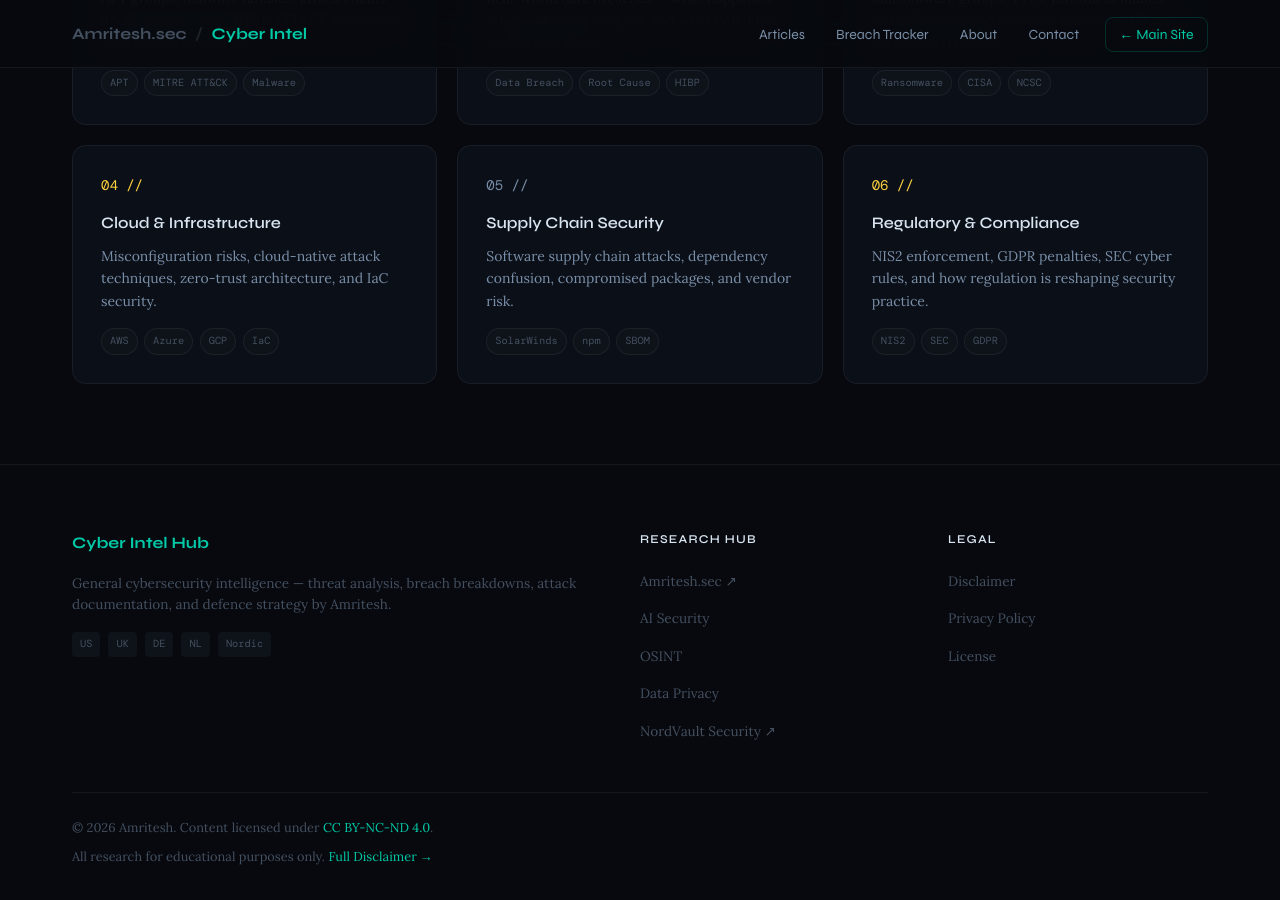
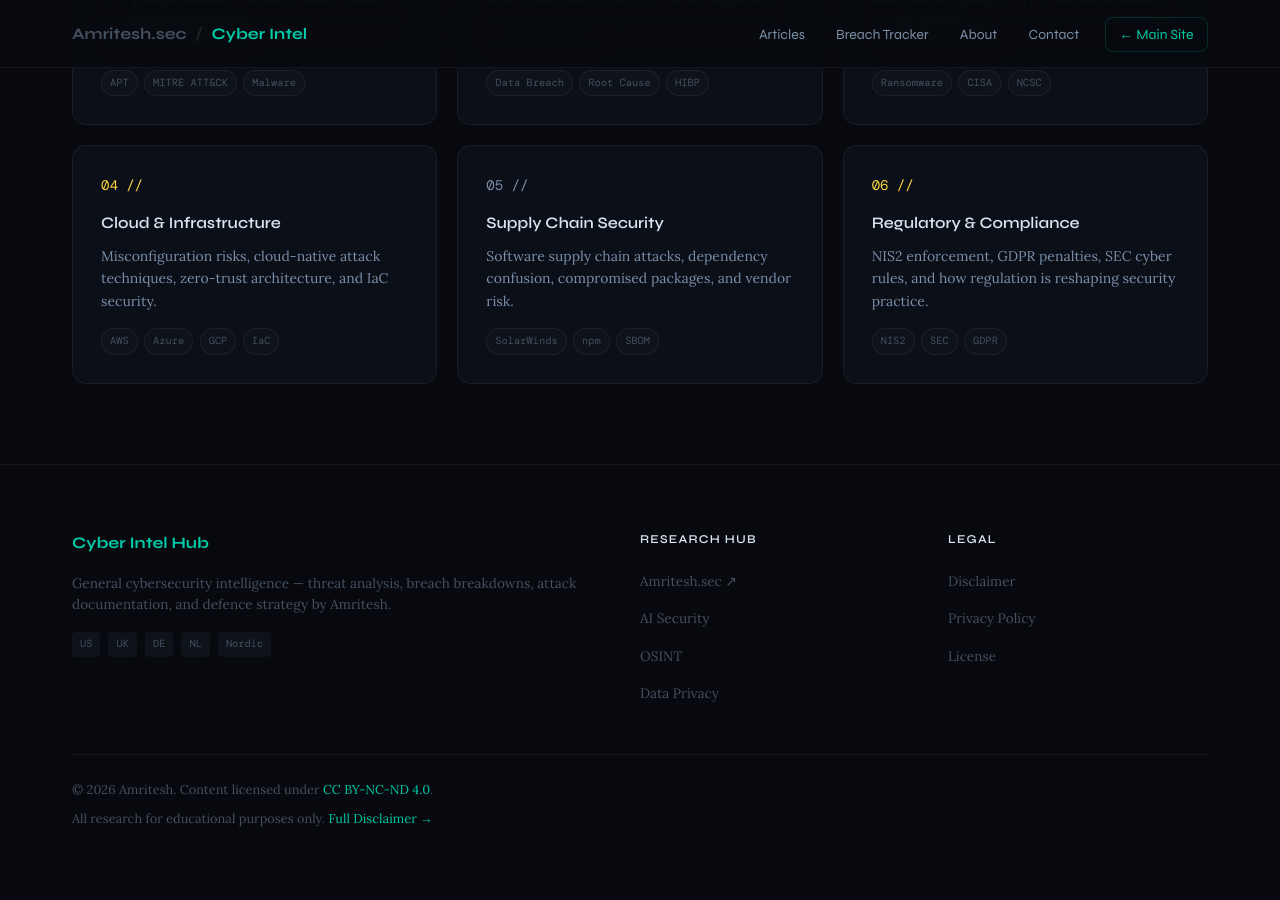
Before and after one commit to amritesh-sec/cyber-intel-hub, a Jekyll site: the page built from index.html, in a window 1280 px wide and 900 px high, scrolled down 1859 px. Built offline with Jekyll 4.4.1, drawn with Linux system fonts in a browser that asks for light colours; some web fonts are replaced; after the commit the page ends 2722 px from its top, so only the background shows below that.

Commit message:
Update footer.html

```diff
--- a/_includes/footer.html
+++ b/_includes/footer.html
@@ -15,7 +15,7 @@
           <li><a href="{{ site.parent_site.url }}/research/ai-security/">AI Security</a></li>
           <li><a href="{{ site.parent_site.url }}/research/osint/">OSINT</a></li>
           <li><a href="{{ site.parent_site.url }}/research/data-privacy/">Data Privacy</a></li>
-          <li><a href="{{ site.nordvault_url }}">NordVault Security ↗</a></li>
+
         </ul>
       </div>
       <div class="footer-nav">
```
